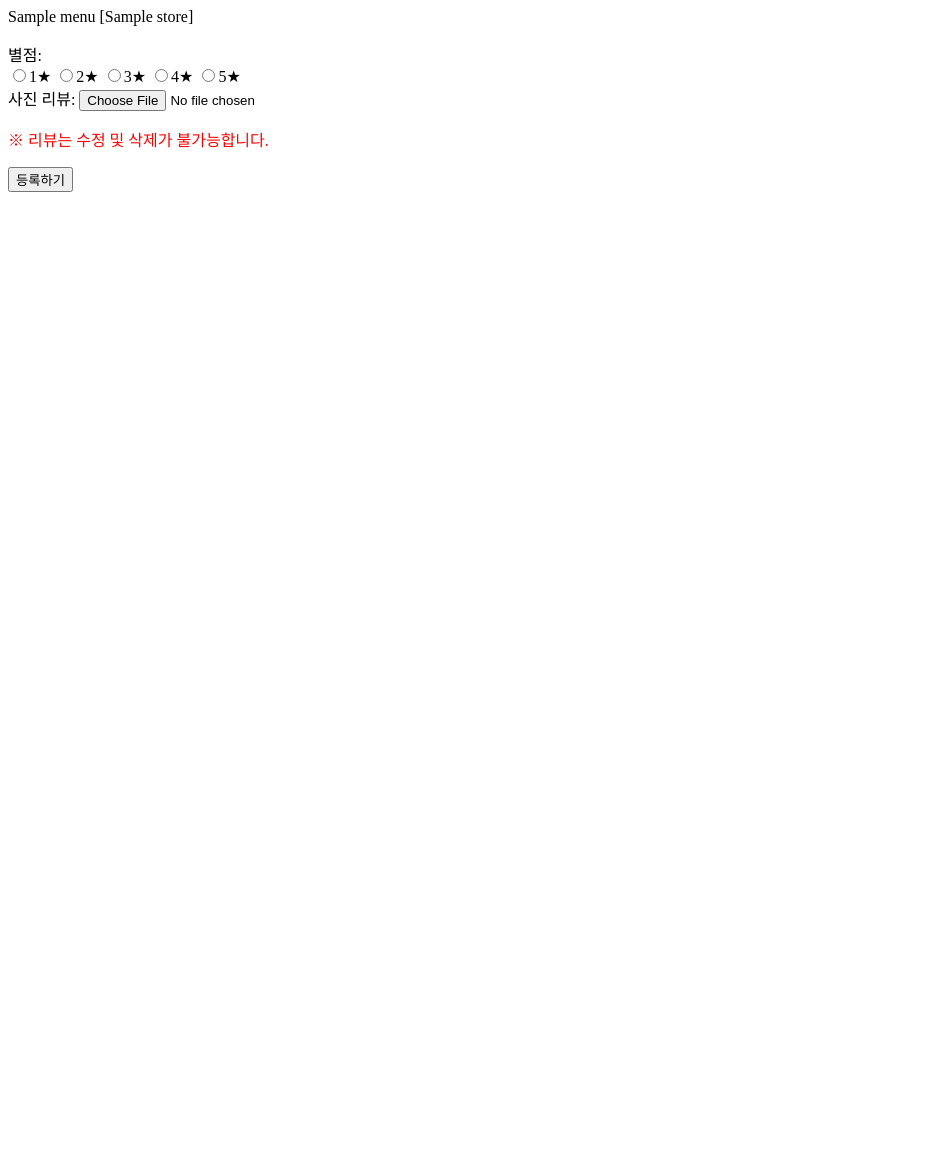
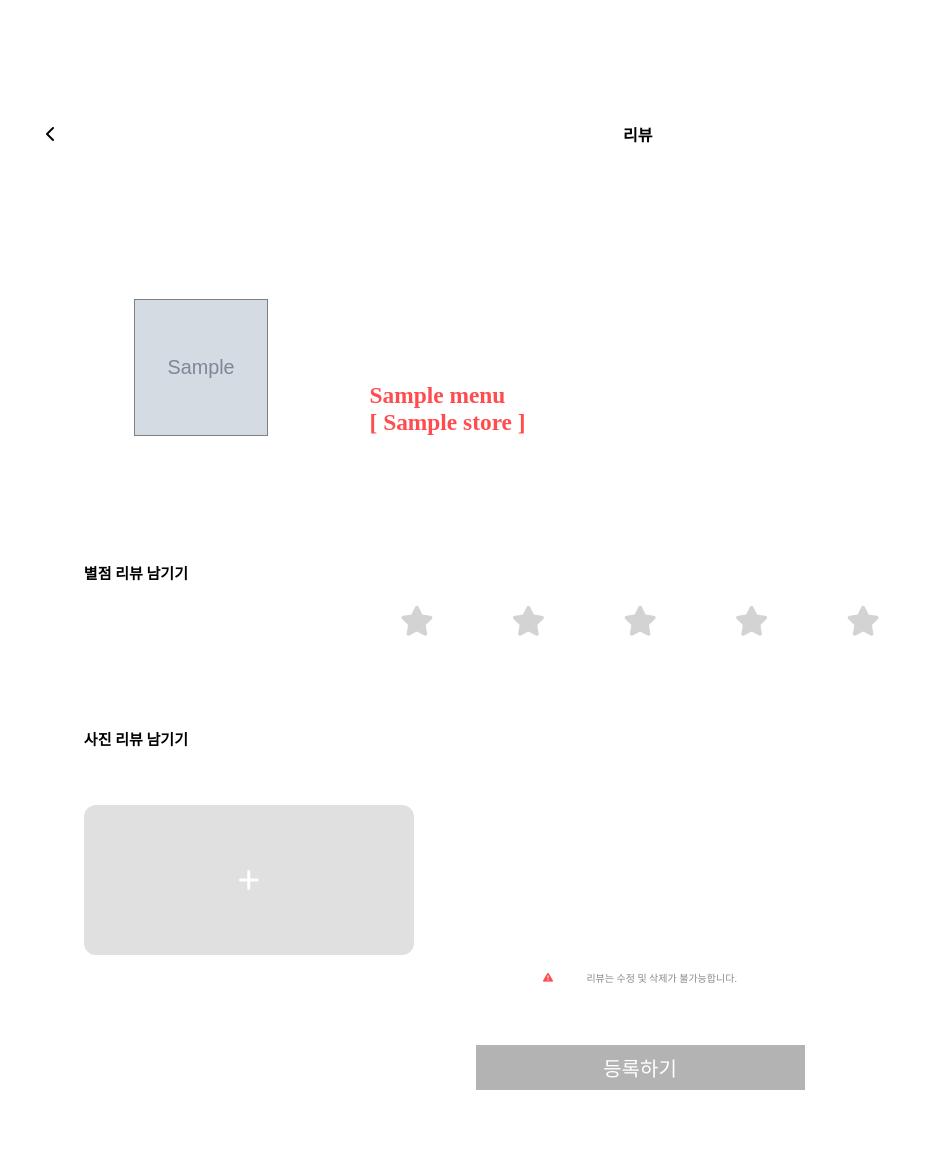
Before and after one commit to LikeLion-at-DGU/2025-simba-4-BapPul, a Django app: page /menu/1/1/review/ in a window 1280 px wide. Shown: the whole page, without its empty margins (0-934 px from the left). Before the commit the page ends 192 px from the top, so only its background shows below. Run offline with Django 4.2, Linux system fonts and the light colour scheme; tables that the repository leaves empty hold one stand-in row (values such as "Sample post"); grey boxes marked "Sample" are stand-in pictures.

Commit message:
리뷰등록창 구현(등록버튼js 미구현)

```diff
--- a/project/menu/templates/menu/store_review.html
+++ b/project/menu/templates/menu/store_review.html
@@ -1,21 +1,66 @@
-<form method="post" enctype="multipart/form-data">
-  {% csrf_token %}
+{% load static %}
 
-  <p>{{ menu.name }} [{{ store.name }}]</p>
+<!DOCTYPE html>
+<html lang="en">
 
-  <!-- 별점 선택 -->
-  <label>별점:</label>
-  <div>
-    {% for i in "12345" %}
-      <input type="radio" name="rating" value="{{ i }}">{{ i }}★
-    {% endfor %}
+<head>
+  <link rel="stylesheet" href="https://cdnjs.cloudflare.com/ajax/libs/font-awesome/6.5.0/css/all.min.css" />
+  <meta charset="UTF-8">
+  <meta name="viewport" content="width=device-width, initial-scale=1.0">
+  <link rel="stylesheet" href="{% static 'css/menu/store_review.css' %}">
+  <title>Document</title>
+</head>
+
+<body>
+
+  <header>
+    <i class="fa-solid fa-chevron-left"></i>
+    <p>리뷰</p>
+    <p>ㅤ</p>
+  </header>
+
+  <div class="menu-info">
+    {% if menu.image %}
+    <img src="{{ menu.image.url }}" alt="{{ menu.name }}">
+    {% else %}
+    <img src="/media/menu_images/menu.png" alt="메뉴 이미지">
+    {% endif %}
+    <div class="menu-name">
+      <h3>{{ menu.name }}</h3>
+      <h3>[ {{ store.name }} ]</h3>
+    </div>
   </div>
 
-  <!-- 사진 업로드 -->
-  <label>사진 리뷰:</label>
-  <input type="file" name="photo">
+  <div class="form-container">
+    <form method="post" enctype="multipart/form-data">
+      {% csrf_token %}
 
-  <p style="color:red;">※ 리뷰는 수정 및 삭제가 불가능합니다.</p>
+      <!-- 별점 선택 -->
+      <label for="rating">별점 리뷰 남기기</label>
+      <div class="star-rating">
+        {% for i in "54321" %}
+        <input type="radio" id="star{{ i }}" name="rating" value="{{ i }}">
+        <label for="star{{ i }}"><i class="fa-solid fa-star" aria-label="{{ i }}점"></i></label>
+        {% endfor %}
+      </div>
 
-  <button type="submit">등록하기</button>
-</form>
+      <!-- 사진 업로드 -->
+      <label>사진 리뷰 남기기</label>
+      <div class="img-container">
+        <div class="image-upload-box" onclick="document.getElementById('imageInput').click();">
+          <i class="fa-solid fa-plus"></i>
+        </div>
+        <input type="file" id="imageInput" name="photo" accept="image/*" style="display: none;">
+
+        <div class="warning">
+          <i id="warnIcon" class="fa-solid fa-triangle-exclamation"></i>
+          <p>리뷰는 수정 및 삭제가 불가능합니다.</p>
+        </div>
+      </div>
+      <button type="submit">등록하기</button>
+    </form>
+  </div>
+
+</body>
+
+</html>
--- /dev/null
+++ b/project/project/static/css/menu/store_review.css
@@ -0,0 +1,139 @@
+* {
+    box-sizing: border-box;
+}
+
+header {
+    display: flex;
+    justify-content: space-between;
+    flex-wrap: nowrap;
+    align-items: center;
+    padding: 10% 3% 3% 3%;
+    height: 40px;
+    margin: 0;
+    font-weight: 600;
+}
+
+.menu-info {
+    width: 100%;
+    padding: 10% 10%;
+    display: flex;
+    align-items: end;
+    gap: 10%;
+}
+
+.menu-name {
+    display: flex;
+    flex-direction: column;
+    color: #FF4C4F;
+    font-weight: 600;
+    font-size: 20px;
+}
+
+.menu-info img {
+    width: 134px;
+    height: 137px;
+    border: 1px solid gray;
+}
+
+h3 {
+    margin: 0;
+}
+
+.form-container {
+    display: flex;
+    padding: 0 6%;
+    flex-direction: column;
+}
+
+
+label {
+    font-weight: 600;
+    font-size: 15px;
+}
+
+.star-rating {
+    display: flex;
+    flex-direction: row-reverse;
+    justify-content: center;
+    gap: 7%;
+    margin: 2% 0 8% 0;
+}
+
+.star-rating input[type="radio"] {
+    display: none;
+}
+
+.star-rating label {
+    font-size: 30px;
+    color: lightgray;
+    cursor: pointer;
+    transition: color 0.2s;
+}
+
+/* 클릭한 별 포함 왼쪽 전부 빨간색 */
+.star-rating input[type="radio"]:checked~label {
+    color: #FF4C4F;
+}
+
+/* hover 효과 (선택 전 미리보기) */
+.star-rating label:hover,
+.star-rating label:hover~label {
+    color: #FF4C4F;
+}
+
+.image-upload-box {
+    width: 100%;
+    max-width: 330px;
+    height: 150px;
+    background-color: #e0e0e0;
+    border-radius: 12px;
+    display: flex;
+    justify-content: center;
+    align-items: center;
+    cursor: pointer;
+    position: relative;
+    margin-top: 5%;
+}
+
+.image-upload-box i {
+    font-size: 24px;
+    color: white;
+}
+
+.warning{
+    display: flex;
+    align-items: center;
+    justify-content: center;
+    gap: 3%;
+    font-size: 10px;
+    color: #8A8A8A;
+    margin-top: 15px;
+}
+
+p{
+    margin: 0;
+}
+
+
+#warnIcon{
+    color: #FF4C4F;
+}
+
+.img-container{
+    width: 100%;
+    display: flex;
+    flex-direction: column;
+    justify-content: center;
+}
+
+button{
+    width:329px;
+    height: 45px;
+    margin: 60px auto 60px auto;
+    display: block;
+    background-color: #B3B3B3;
+    color:white;
+    font-size: 20px;
+    border: none;
+    font-weight: 500;
+}
--- a/project/project/static/css/menu/store_review_list.css
+++ b/project/project/static/css/menu/store_review_list.css
@@ -10,7 +10,7 @@ header {
     padding: 10% 3% 3% 3%;
     height: 40px;
     margin: 0;
-    font-weight: 500;
+    font-weight: 600;
 }
 
 .bar h1 {
```
